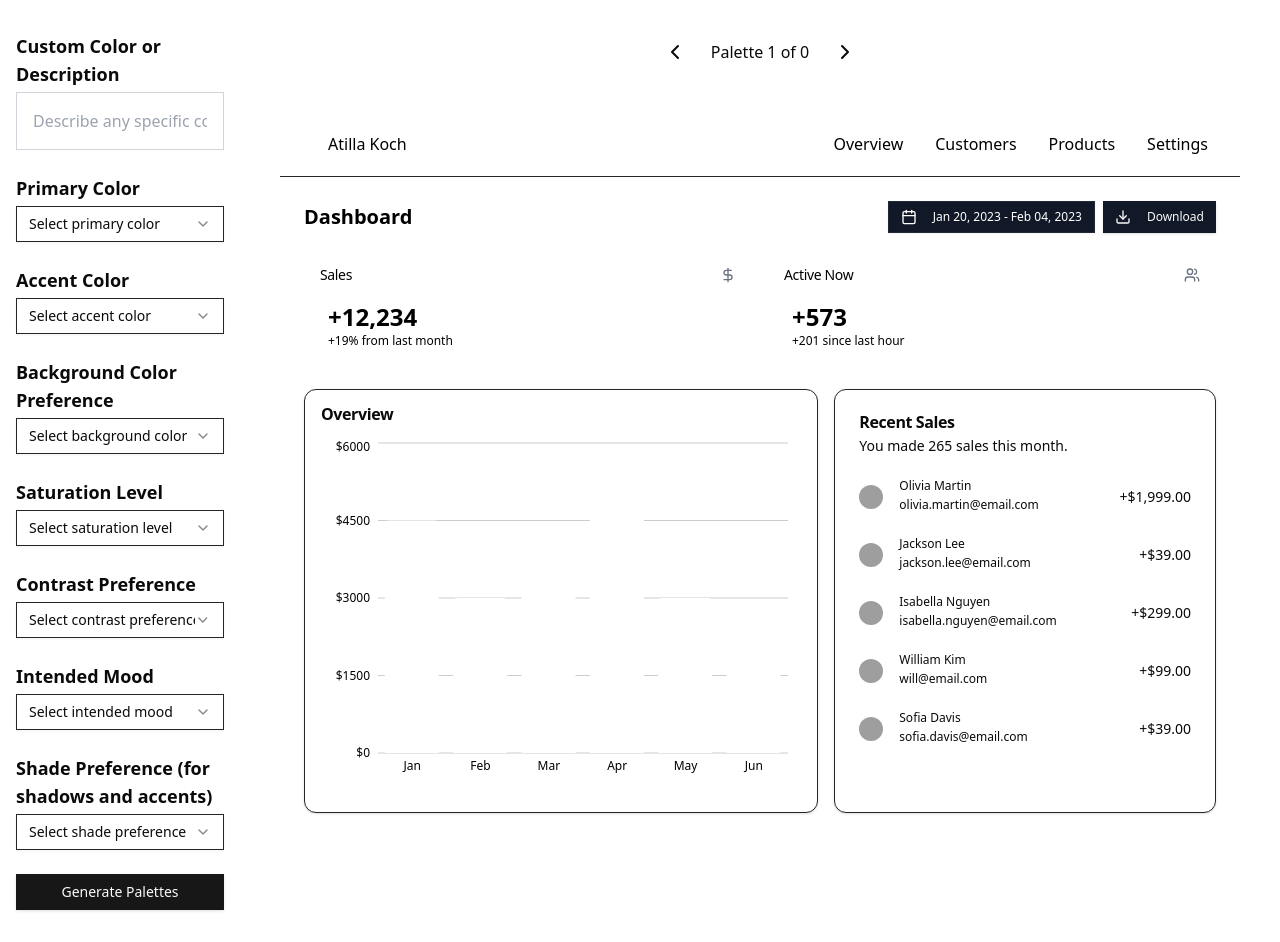
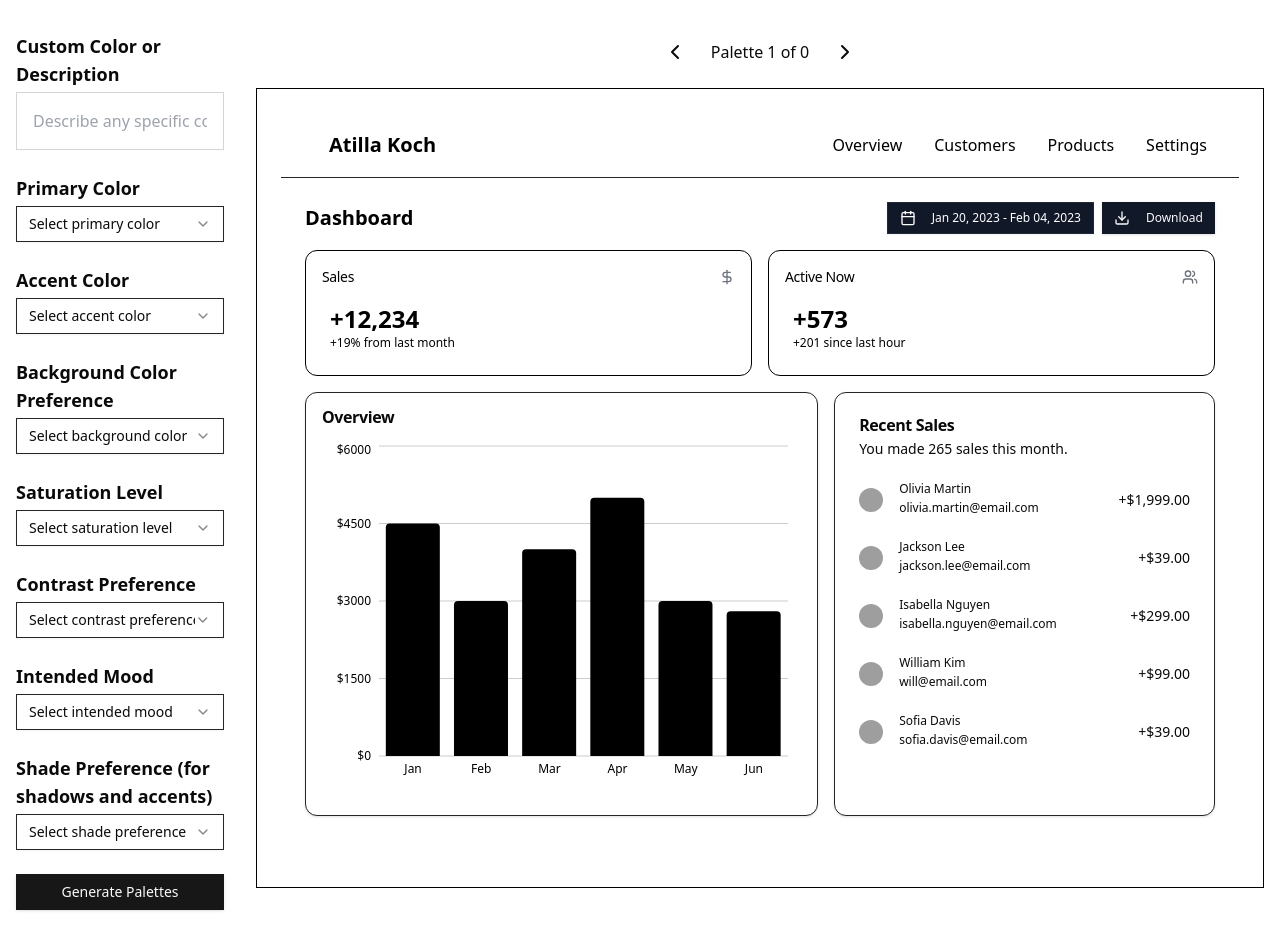
Before and after one commit to peterkessibu/lorem-colors, a Next.js app: page / in a window 1280 px wide. Built offline with nearby package versions, Linux system fonts and the light colour scheme; grey boxes are pictures that could not be loaded.

Commit message:
Refactor Dashboard component for improved styling and accessibility; updated default color values, enhanced text visibility, and added borders for better layout definition.

```diff
--- a/components/MockupWindow.js
+++ b/components/MockupWindow.js
@@ -66,15 +66,10 @@ const isDark = (color) => {
 export default function Dashboard({ colors }) {
   // Destructure colors with default values to prevent undefined errors
   const {
-    primary = "#FFFFFF",
-    secondary = "#FFFFFF",
+    secondary = "#000000",
     accent = "#FFFFFF",
     background = "#FFFFFF",
-    border = "#CCCCCC",
-    hover = "#FFFFFF",
     text = "#000000",
-    sales_name = "#000000",
-    sales_email = "#000000",
   } = colors || {}; // Fallback to empty object if colors is undefined
 
   // Determine text and border colors based on Accent color brightness
@@ -84,7 +79,7 @@ export default function Dashboard({ colors }) {
 
   return (
     <div
-      className="min-h-screen max-w-full p-6 flex-1"
+      className="min-h-screen max-w-full p-6 flex-1 border-black border"
       style={{ backgroundColor: background, color: text }}
     >
       {/* Header Section */}
@@ -97,7 +92,7 @@ export default function Dashboard({ colors }) {
                 className="h-6 w-6 rounded-full mr-2"
                 style={{ backgroundColor: accent }}
               ></div>
-              <span>Atilla Koch</span>
+              <span className="font-bold text-xl">Atilla Koch</span>
             </div>
           </div>
           <div className="flex items-center space-x-4 md:hidden">
@@ -110,7 +105,7 @@ export default function Dashboard({ colors }) {
             style={{ backgroundColor: background, color: text }}
           >
             {["Overview", "Customers", "Products", "Settings"].map((item, index) => (
-              <p key={index} className="py-2 px-4 hover:bg-gray-800 rounded-lg">
+              <p key={index} className="py-2 px-4 hover:bg-gray-800 hover:text-white rounded-lg">
                 {item}
               </p>
             ))}
@@ -147,7 +142,7 @@ export default function Dashboard({ colors }) {
           <div className="grid gap-4 md:grid-cols-2">
             {/* Sales Card */}
             <div
-              className="rounded-xl"
+              className="rounded-xl border-black border"
               style={{
                 backgroundColor: accent,
                 borderColor: borderColor,
@@ -168,7 +163,7 @@ export default function Dashboard({ colors }) {
 
             {/* Active Now Card */}
             <div
-              className="rounded-xl"
+              className="rounded-xl border-black border"
               style={{
                 backgroundColor: accent,
                 borderColor: borderColor,
```
